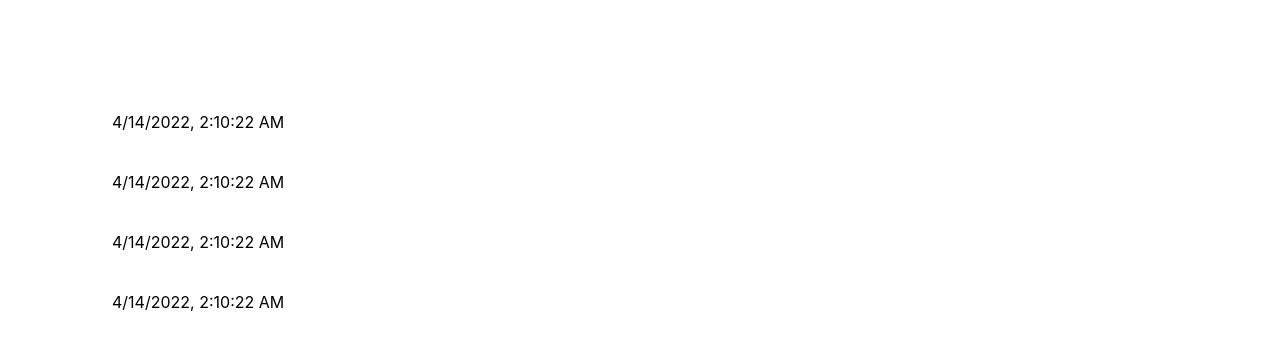
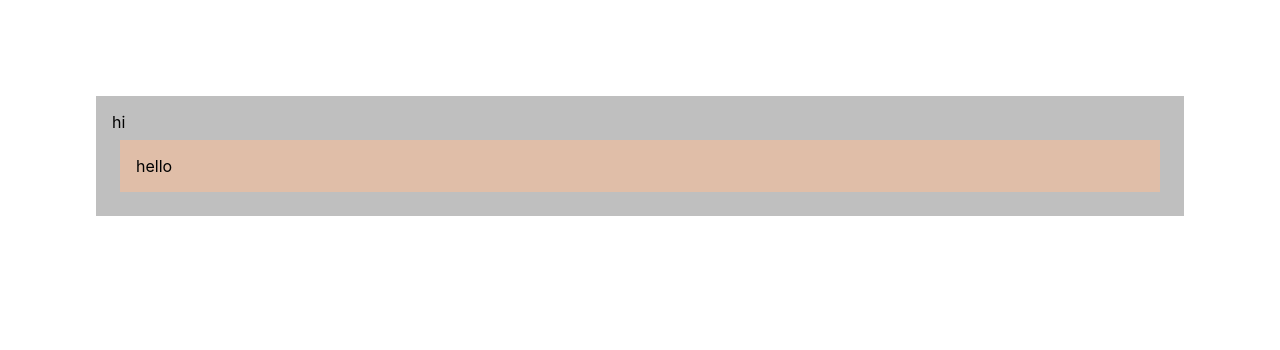
Before and after one commit to behoney/study_react_redux_sass, a React (Create React App) app: page / in a window 1280 px wide. Shown: the top 350 px of the page. Built offline with nearby package versions, Linux system fonts and the light colour scheme.

Commit message:
[add] ~2.7

```diff
--- a/src/CH2.jsx
+++ b/src/CH2.jsx
@@ -24,12 +24,22 @@ const Clock = ({ id }) => {
 }
 
 function CH2() {
+    const clickP = () => { console.log(1); }
+    const clickC = () => { console.log(2); }
+    const clickCP = () => { console.log(3); }
+    const clickCC = (e) => {
+        e.stopPropagation();
+        console.log(4);
+    }
 
     return (<>
-        <Clock id="1" />
-        <Clock id="2" />
-        <Clock id="3" />
-        <Clock id="4" />
+        <div onClick={clickP} onClickCapture={clickCP} style={{ backgroundColor: "#88888888" }}>
+            hi
+            <div onClick={clickC} onClickCapture={clickCC} style={{ backgroundColor: "#febe9588" }}>
+                hello
+
+            </div>
+        </div>
     </>)
 }
 
```
